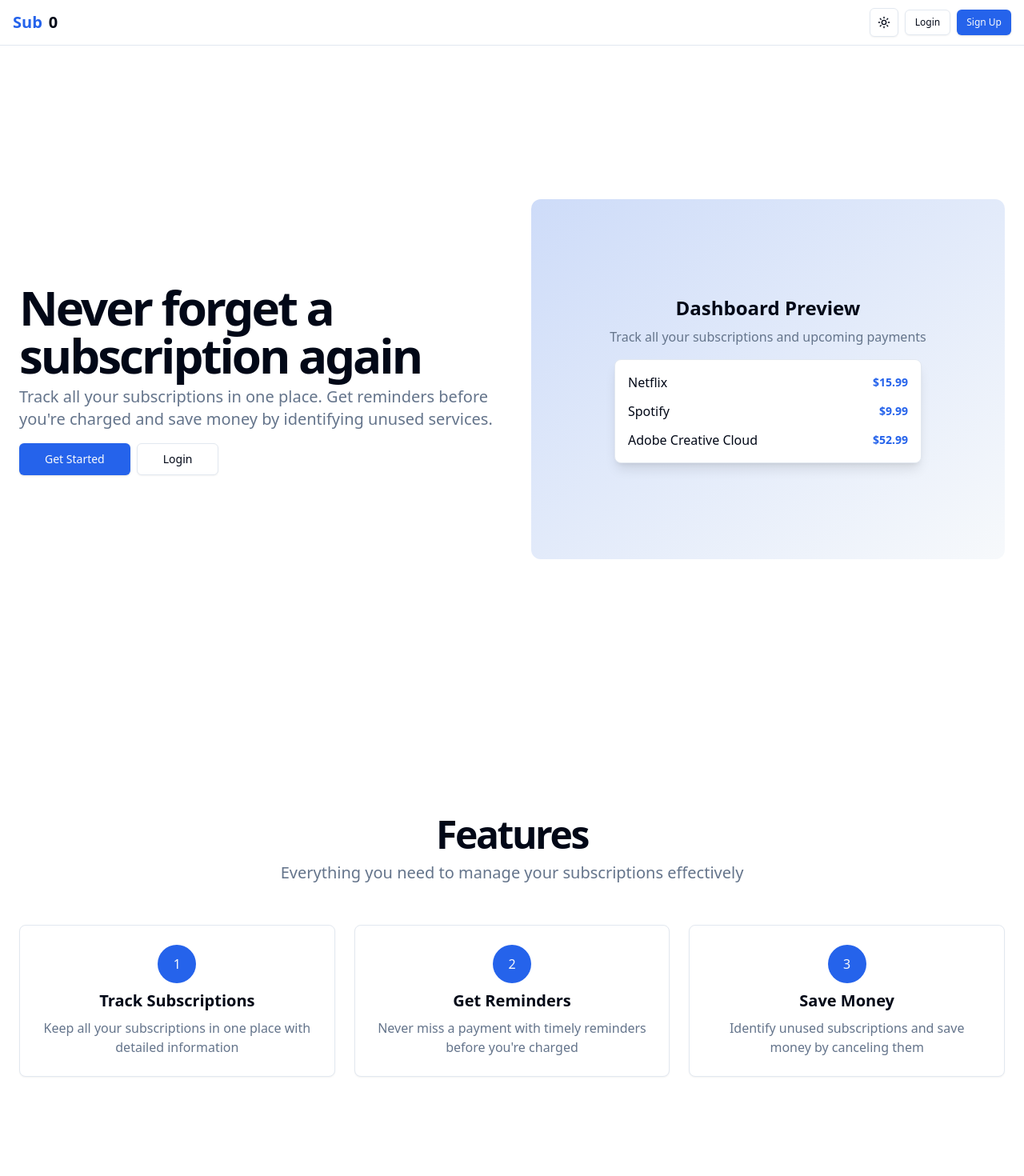
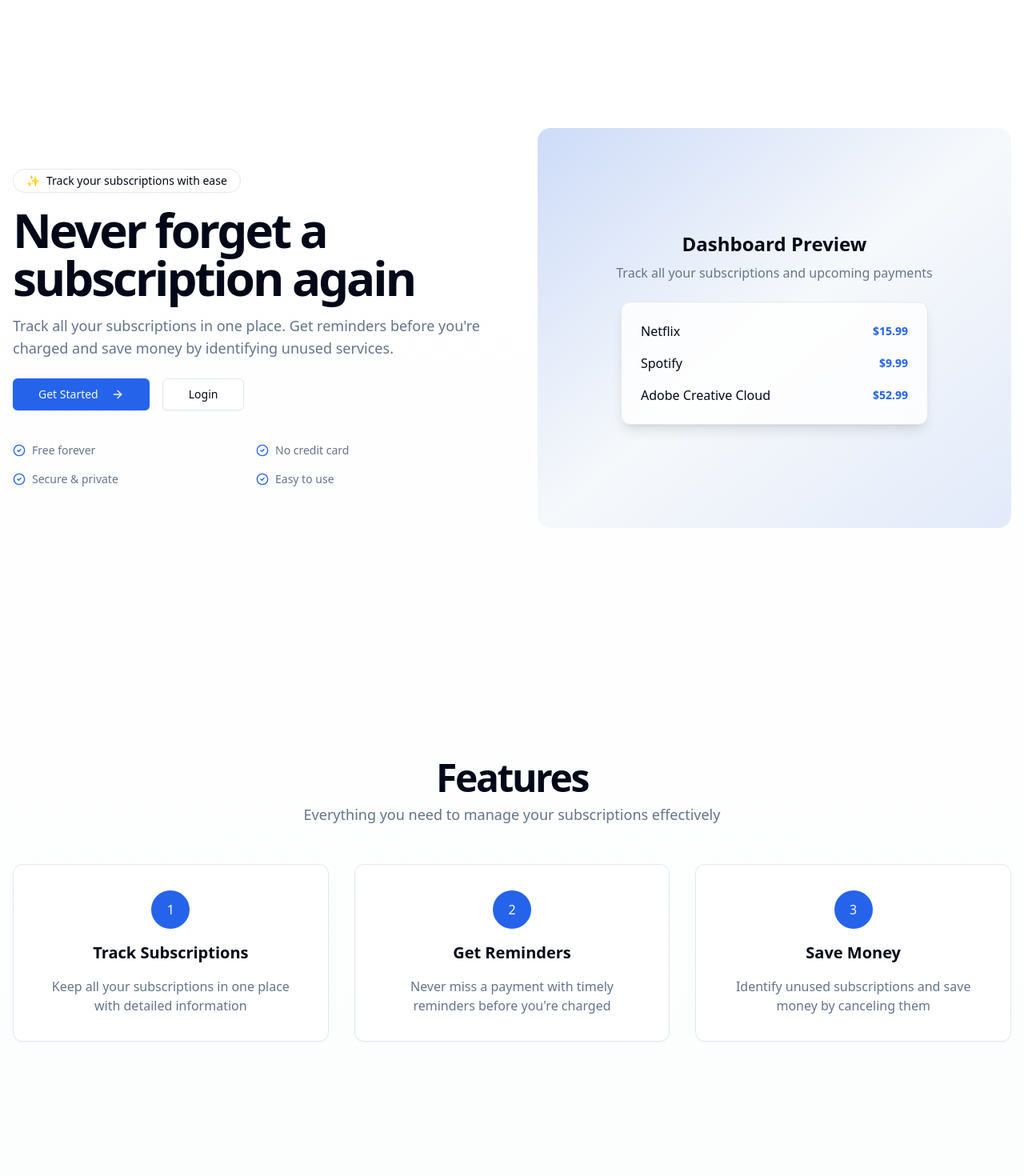
Before and after one commit to yaboytomas/subscription-tracker-front, a Next.js app: page / in a window 1280 px wide. Shown: the top 1470 px of the page at 80% size. Built offline with nearby package versions, Linux system fonts and the light colour scheme.

Commit message:
added a floating nav bar to homepage and redoing

```diff
--- a/app/page.tsx
+++ b/app/page.tsx
@@ -2,8 +2,9 @@
 
 import Link from "next/link"
 import { Button } from "@/components/ui/button"
-import { ModeToggle } from "@/components/mode-toggle"
 import { motion } from "framer-motion"
+import { FloatingNav } from "@/components/floating-nav"
+import { ArrowRight, CheckCircle2 } from "lucide-react"
 
 const container = {
   hidden: { opacity: 0 },
@@ -17,11 +18,6 @@ const container = {
 
 const item = {
   hidden: { opacity: 0, y: 20 },
-  show: { opacity: 1, y: 0 }
-}
-
-const headerItem = {
-  hidden: { opacity: 0, y: -20 },
   show: { opacity: 1, y: 0 }
 }
 
@@ -41,57 +37,44 @@ const previewCard = {
 export default function Home() {
   return (
     <motion.div
-      className="flex min-h-screen flex-col"
+      className="flex min-h-screen flex-col bg-gradient-to-b from-background to-muted/20"
       initial="hidden"
       animate="show"
       variants={container}
     >
-      <motion.header
-        className="sticky top-0 z-50 w-full border-b bg-background/95 backdrop-blur supports-[backdrop-filter]:bg-background/60"
-        variants={headerItem}
-      >
-        <div className="w-full px-4 flex h-14 items-center justify-between">
-          <motion.div
-            className="flex items-center gap-2 font-bold text-xl"
-            whileHover={{ scale: 1.05 }}
-            transition={{ type: "spring", stiffness: 300, damping: 10 }}
-          >
-            <span className="text-primary">Sub</span>
-            <span>0</span>
-          </motion.div>
-          <div className="flex items-center gap-2">
-            <ModeToggle />
-            <Link href="/login">
-              <Button variant="outline" size="sm">Login</Button>
-            </Link>
-            <Link href="/signup">
-              <Button size="sm">Sign Up</Button>
-            </Link>
-          </div>
-        </div>
-      </motion.header>
+      <FloatingNav />
 
       <main className="flex-1">
-        <section className="w-full py-12 md:py-24 lg:py-32 xl:py-48">
-          <div className="w-full px-4 md:px-6">
-            <div className="grid gap-6 lg:grid-cols-[1fr_1fr] lg:gap-12 xl:grid-cols-[1fr_1fr]">
+        <section className="w-full py-24 md:py-32 lg:py-40">
+          <div className="container mx-auto px-4">
+            <div className="grid gap-12 lg:grid-cols-[1fr_1fr] lg:gap-16 xl:grid-cols-[1fr_1fr]">
               <motion.div
-                className="flex flex-col justify-center space-y-4"
+                className="flex flex-col justify-center space-y-6"
                 variants={item}
               >
-                <div className="space-y-2">
-                  <h1 className="text-3xl font-bold tracking-tighter sm:text-5xl xl:text-6xl/none">
+                <div className="space-y-4">
+                  <motion.div
+                    className="inline-flex items-center rounded-full border bg-background px-4 py-1 text-sm font-medium"
+                    initial={{ opacity: 0, y: 20 }}
+                    animate={{ opacity: 1, y: 0 }}
+                    transition={{ delay: 0.2 }}
+                  >
+                    <span className="mr-2">✨</span>
+                    Track your subscriptions with ease
+                  </motion.div>
+                  <h1 className="text-4xl font-bold tracking-tighter sm:text-5xl xl:text-6xl/none">
                     Never forget a subscription again
                   </h1>
-                  <p className="max-w-[600px] text-muted-foreground md:text-xl">
+                  <p className="max-w-[600px] text-lg text-muted-foreground">
                     Track all your subscriptions in one place. Get reminders before you&apos;re charged and save money by
                     identifying unused services.
                   </p>
                 </div>
-                <div className="flex flex-col gap-2 min-[400px]:flex-row">
+                <div className="flex flex-col gap-4 min-[400px]:flex-row">
                   <Link href="/signup">
                     <Button size="lg" className="w-full">
                       Get Started
+                      <ArrowRight className="ml-2 h-4 w-4" />
                     </Button>
                   </Link>
                   <Link href="/login">
@@ -100,24 +83,37 @@ export default function Home() {
                     </Button>
                   </Link>
                 </div>
+                <div className="grid grid-cols-2 gap-4 pt-4">
+                  {[
+                    "Free forever",
+                    "No credit card",
+                    "Secure & private",
+                    "Easy to use"
+                  ].map((feature) => (
+                    <div key={feature} className="flex items-center gap-2 text-sm text-muted-foreground">
+                      <CheckCircle2 className="h-4 w-4 text-primary" />
+                      {feature}
+                    </div>
+                  ))}
+                </div>
               </motion.div>
 
               <motion.div
-                className="relative h-[350px] w-full overflow-hidden rounded-xl bg-muted/50 p-4 md:h-[450px]"
+                className="relative h-[400px] w-full overflow-hidden rounded-2xl bg-muted/50 p-6 md:h-[500px]"
                 variants={previewCard}
               >
-                <div className="absolute inset-0 bg-gradient-to-br from-primary/20 to-secondary/20" />
-                <div className="relative z-10 flex h-full flex-col items-center justify-center space-y-4 text-center">
+                <div className="absolute inset-0 bg-gradient-to-br from-primary/20 via-secondary/20 to-primary/10" />
+                <div className="relative z-10 flex h-full flex-col items-center justify-center space-y-6 text-center">
                   <div className="space-y-2">
                     <h2 className="text-2xl font-bold">Dashboard Preview</h2>
                     <p className="text-muted-foreground">Track all your subscriptions and upcoming payments</p>
                   </div>
                   <motion.div
-                    className="w-full max-w-sm rounded-lg border bg-background p-4 shadow-lg"
+                    className="w-full max-w-sm rounded-xl border bg-background/80 backdrop-blur-sm p-6 shadow-lg"
                     whileHover={{ scale: 1.02 }}
                     transition={{ type: "spring", stiffness: 300, damping: 10 }}
                   >
-                    <div className="space-y-3">
+                    <div className="space-y-4">
                       <div className="flex items-center justify-between">
                         <div className="font-medium">Netflix</div>
                         <div className="text-sm font-bold text-primary">$15.99</div>
@@ -138,20 +134,20 @@ export default function Home() {
           </div>
         </section>
 
-        <section className="w-full py-12 md:py-24 lg:py-32">
-          <div className="w-full px-4 md:px-6">
+        <section className="w-full py-24 md:py-32">
+          <div className="container mx-auto px-4">
             <motion.div
               className="flex flex-col items-center justify-center space-y-4 text-center"
               variants={item}
             >
               <div className="space-y-2">
                 <h2 className="text-3xl font-bold tracking-tighter sm:text-5xl">Features</h2>
-                <p className="max-w-[900px] text-muted-foreground md:text-xl/relaxed lg:text-base/relaxed xl:text-xl/relaxed">
+                <p className="max-w-[900px] text-lg text-muted-foreground">
                   Everything you need to manage your subscriptions effectively
                 </p>
               </div>
             </motion.div>
-            <div className="grid grid-cols-1 gap-6 py-12 md:grid-cols-3">
+            <div className="grid grid-cols-1 gap-8 py-12 md:grid-cols-3">
               {[
                 {
                   title: "Track Subscriptions",
@@ -168,15 +164,15 @@ export default function Home() {
                   description: "Identify unused subscriptions and save money by canceling them",
                   number: 3
                 }
-              ].map((feature, index) => (
+              ].map((feature) => (
                 <motion.div
                   key={feature.number}
-                  className="flex flex-col items-center space-y-2 rounded-lg border bg-background p-6 shadow-sm"
+                  className="group flex flex-col items-center space-y-4 rounded-xl border bg-background/80 backdrop-blur-sm p-8 shadow-sm transition-all hover:shadow-md"
                   variants={item}
                   whileHover={{ scale: 1.02 }}
                   transition={{ type: "spring", stiffness: 300, damping: 10 }}
                 >
-                  <div className="flex h-12 w-12 items-center justify-center rounded-full bg-primary text-primary-foreground">
+                  <div className="flex h-12 w-12 items-center justify-center rounded-full bg-primary text-primary-foreground transition-transform group-hover:scale-110">
                     {feature.number}
                   </div>
                   <h3 className="text-xl font-bold">{feature.title}</h3>
@@ -190,21 +186,21 @@ export default function Home() {
         </section>
       </main>
       <motion.footer
-        className="border-t py-6 md:py-0"
+        className="border-t py-8"
         variants={item}
       >
-        <div className="w-full px-4 flex flex-col items-center justify-between gap-4 md:h-24 md:flex-row">
+        <div className="container mx-auto px-4 flex flex-col items-center justify-between gap-4 md:h-24 md:flex-row">
           <p className="text-center text-sm leading-loose text-muted-foreground md:text-left">
             © 2025 Sub0. All rights reserved.
           </p>
-          <div className="flex items-center gap-4 text-sm text-muted-foreground">
-            <Link href="#" className="hover:underline">
+          <div className="flex items-center gap-6 text-sm text-muted-foreground">
+            <Link href="#" className="hover:text-primary transition-colors">
               Terms
             </Link>
-            <Link href="#" className="hover:underline">
+            <Link href="#" className="hover:text-primary transition-colors">
               Privacy
             </Link>
-            <Link href="#" className="hover:underline">
+            <Link href="#" className="hover:text-primary transition-colors">
               Contact
             </Link>
           </div>
--- /dev/null
+++ b/components/floating-nav.tsx
@@ -0,0 +1,61 @@
+"use client"
+
+import { useState, useEffect } from "react"
+import Link from "next/link"
+import { Button } from "@/components/ui/button"
+import { ModeToggle } from "@/components/mode-toggle"
+import { motion, useScroll, useTransform } from "framer-motion"
+import { cn } from "@/lib/utils"
+
+export function FloatingNav() {
+  const { scrollY } = useScroll()
+  const [isScrolled, setIsScrolled] = useState(false)
+
+  const opacity = useTransform(scrollY, [0, 100], [0, 1])
+  const scale = useTransform(scrollY, [0, 100], [0.8, 1])
+  const y = useTransform(scrollY, [0, 100], [20, 0])
+
+  useEffect(() => {
+    return scrollY.onChange((latest) => {
+      setIsScrolled(latest > 50)
+    })
+  }, [scrollY])
+
+  return (
+    <div className="fixed top-4 left-0 right-0 z-50">
+      <div className="container mx-auto px-4">
+        <motion.div
+          className="w-full max-w-5xl mx-auto"
+          style={{
+            opacity,
+            scale,
+            y,
+          }}
+        >
+          <div className="relative">
+            <div className="absolute inset-0 bg-background/80 backdrop-blur-md rounded-full border shadow-lg" />
+            <div className="relative flex h-16 items-center justify-between px-8">
+              <motion.div
+                className="flex items-center gap-2 font-bold text-2xl"
+                whileHover={{ scale: 1.05 }}
+                transition={{ type: "spring", stiffness: 300, damping: 10 }}
+              >
+                <span className="text-primary">Sub</span>
+                <span>0</span>
+              </motion.div>
+              <div className="flex items-center gap-4">
+                <ModeToggle />
+                <Link href="/login">
+                  <Button variant="outline" size="sm">Login</Button>
+                </Link>
+                <Link href="/signup">
+                  <Button size="sm">Sign Up</Button>
+                </Link>
+              </div>
+            </div>
+          </div>
+        </motion.div>
+      </div>
+    </div>
+  )
+}
```
